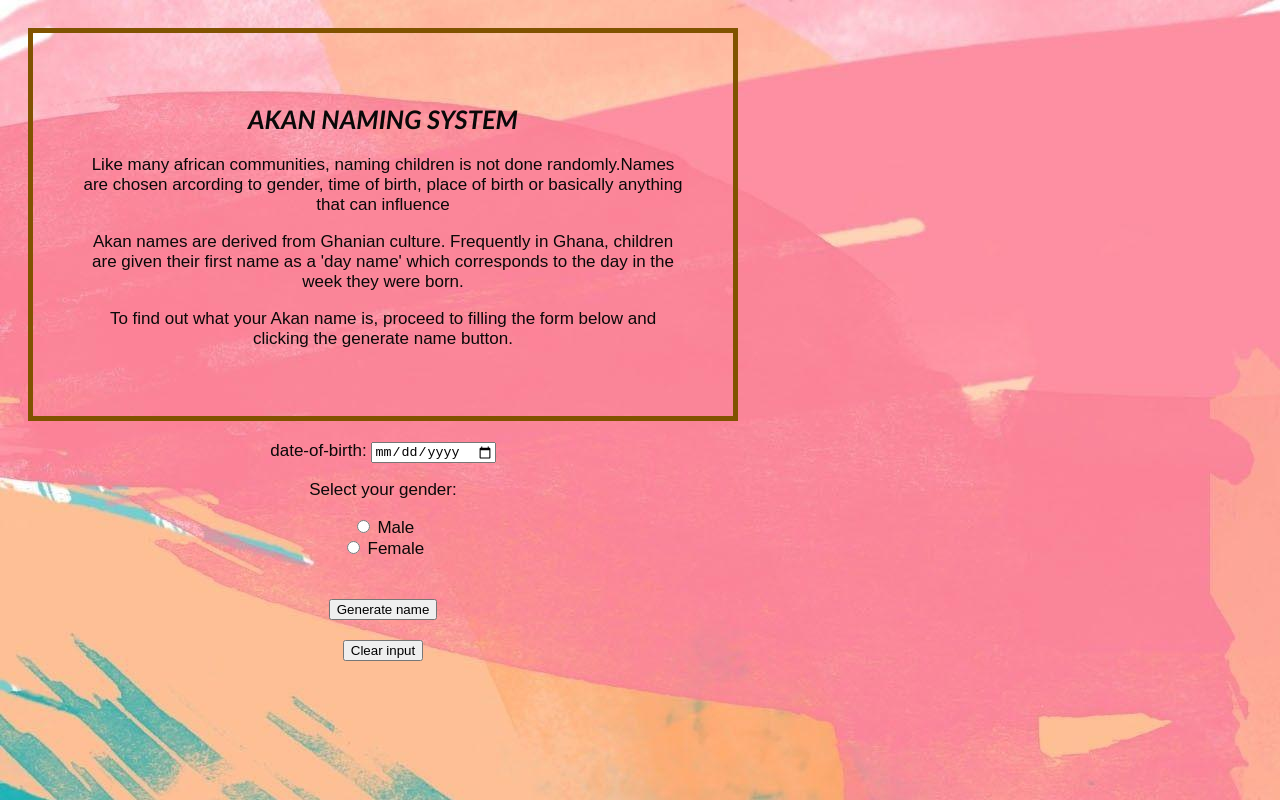
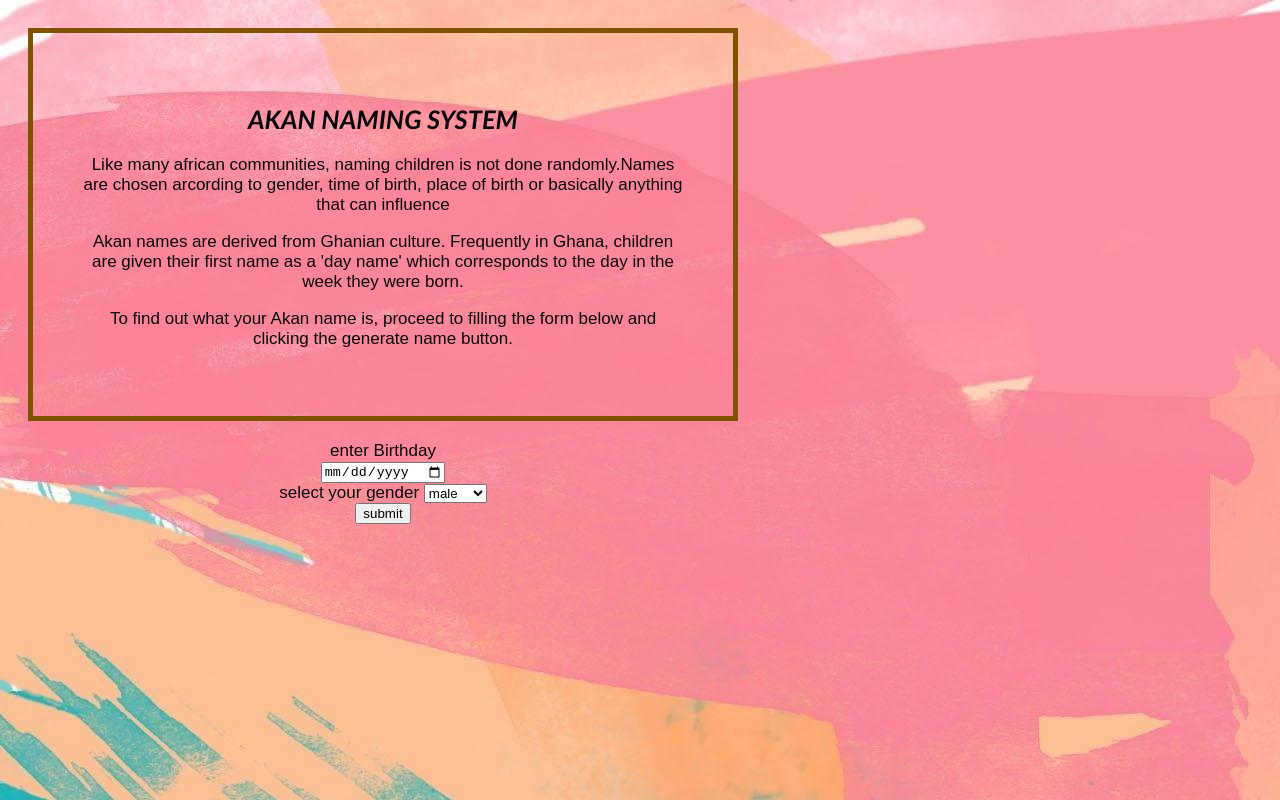
Before and after one commit to Alicia-krynne/Akan-, a plain HTML site: page index.html in a window 1280 px wide. Drawn offline with Linux system fonts and the light colour scheme.

Commit message:
persisting  error

```diff
--- a/index.html
+++ b/index.html
@@ -6,10 +6,13 @@
     <meta name="viewport" content="width=device-width, initial-scale=1.0">
     <title>AKAN</title>
     <link rel="stylesheet" href="/css/styles.css">
-    <script src="/js/script.js"></script>
+    <script src="/js/bootstrap.js"></script>
+
     <link rel="icon" href="/images/africa.png" type="img/jpg">
 </head>
+<script src="/js/script.js"></script>
 <body>
+<div class="container">
     <section class="page">
         <h1>AKAN NAMING SYSTEM</h1>
         <p>Like many african  communities, naming children is not  done  randomly.Names are chosen arcording to  gender, time of birth, place of birth or basically anything that  can influence</p>
@@ -17,29 +20,24 @@
                 <p>To find out what your Akan name is, proceed to filling the form below and clicking the generate name button.</p>
     </section>
     <section class= "form">
-    <form id="akanForm" onsubmit="return getAkanName()">
-
-                <label for="date-of-birth">
-                  date-of-birth:
+        <form id="akanForm">
+            <div class="box">
+                    <label for="date-of-birth">enter Birthday</label><br>
                     <input id="date" type="date" name="date" placeholder="DATE" value="" required>
-                </label>
-
-                <label for="pick your gender">
-                  <p>Select your gender: </p>
-                  <input type="radio" id="male" name="gender" value="male">
-                  <label for="male">Male</label><br>
-                  <input type="radio" id="female" name="gender" value="female">
-                  <label for="female">Female</label><br>
-                </label>
-                <br><br>
-                <input id="get-name" type="submit" name="" value="Generate name">
-                <br><br>
-    </form>
-        <form onsubmit="return clearInput()">
-            <input class="clear" type="submit" value="Clear input">
+            </div>
+            <div class="box">
+                    <label for="pick your gender"> select your gender </label>
+                    <select name="gender" id="gender">
+                    <option value="male">male</option>
+                    <option value="female">female</option>
+                    </select>
+            </div>
+            <div class="full">
+            <button type="submit">submit</button>
+            </div>
         </form>
         <p id="message"></p>
-
     </section>
+</div>
 </body>
 </html>
--- a/js/script.js
+++ b/js/script.js
@@ -1,15 +1,15 @@
-
-const akanForm = document.getElementById(akanForm);//targeting the id akanForm
-const maleNames =["Kwasi", "Kwadwo", "Kwabena", "Kwaku", "Kwaku", "Yaw", "Kofi", "Kwame"];
+$(document).ready(function() {
+    const akanForm = document.getElementById("akanForm");//targeting the id akanForm
+    const maleNames =["Kwasi", "Kwadwo", "Kwabena", "Kwaku", "Yaw", "Kofi", "Kwame"];
     const femaleNames=["Akosua", "Adwoa", "Abenaa", "Akua", "Yaa", "Afua", "Ama"];
     akanForm.addEventListener("submit",(e)=> {
       e.preventDefault();//prevents the browser from  running the page by  default.
-    const formData = new formData(e.target) // this becomes the new form that has been filled arcordingly.
+      const formData = new FormData(e.target); // this becomes the new form that has been filled arcordingly.
       var dateEntered = new Date(formData.get("date"));// this will convert the  dates entered into objects
       if (formData.get("gender")== "male") {
           document.getElementById("message").innerHTML="Akan name is" + maleNames[dateEntered.getDay()];
-     } else formData.get("gender")== "female") {
+      } else {
           document.getElementById("message").innerHTML="Akan name is" + femaleNames[dateEntered.getDay()];
        }
-
   });
+});
```
Lines whose indentation alone changed are shown as unchanged.
